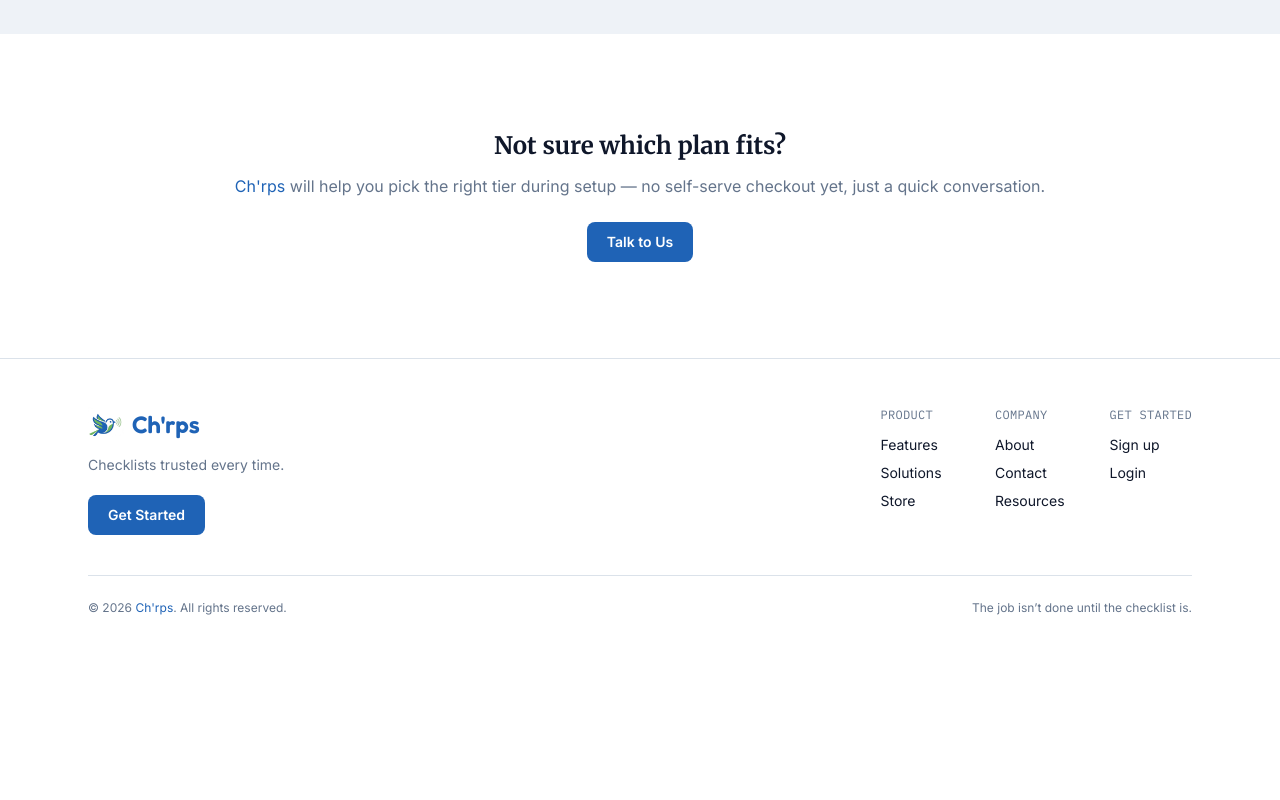
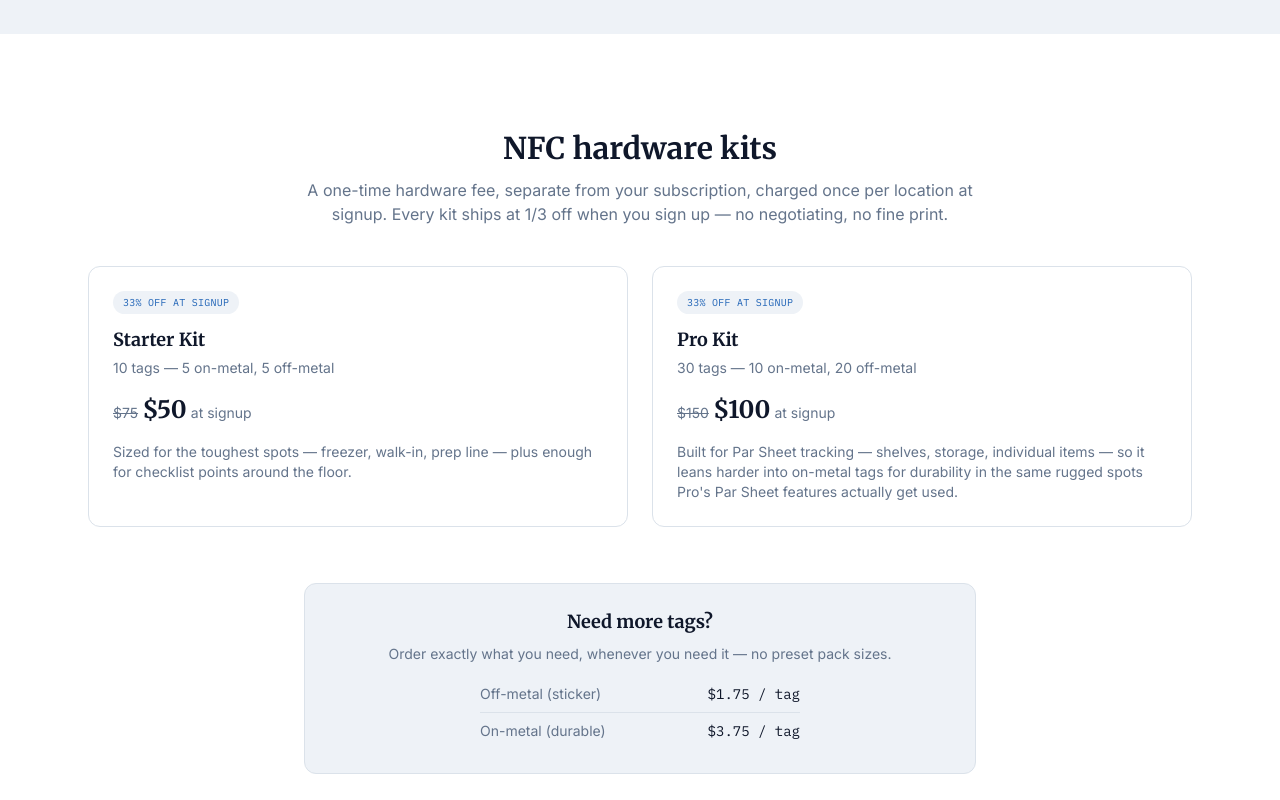
Before and after one commit to BostonBijold/usechrps, a Next.js app: page /pricing in a window 1280 px wide. Shown: the part 1080-1880 px from the top of the page. Before the commit the page ends 1744 px from the top, so only its background shows below. Built offline with nearby package versions, Linux system fonts and the light colour scheme.

Commit message:
Pricing change

```diff
--- a/app/pricing/page.tsx
+++ b/app/pricing/page.tsx
@@ -3,7 +3,7 @@
 import Section from "@/components/Section";
 import Button from "@/components/Button";
 import Brand from "@/components/Brand";
-import { TIERS } from "@/lib/pricing";
+import { TIERS, KITS, REORDER_TAGS } from "@/lib/pricing";
 
 export const metadata: Metadata = {
   title: "Pricing",
@@ -75,6 +75,64 @@
 
       <Section>
         <div className="text-center">
+          <h2 className="font-heading text-3xl font-semibold text-ink">
+            NFC hardware kits
+          </h2>
+          <p className="mx-auto mt-3 max-w-2xl text-muted">
+            A one-time hardware fee, separate from your subscription, charged
+            once per location at signup. Every kit ships at 1/3 off when you
+            sign up — no negotiating, no fine print.
+          </p>
+        </div>
+        <div className="mt-10 grid gap-6 sm:grid-cols-2">
+          {KITS.map((kit) => (
+            <div
+              key={kit.slug}
+              className="flex flex-col rounded-[var(--radius-card)] border border-border bg-white p-6"
+            >
+              <span className="font-data w-fit rounded-[var(--radius-pill)] bg-card px-2.5 py-1 text-[10px] uppercase tracking-wide text-brand">
+                {kit.discountLabel} at signup
+              </span>
+              <h3 className="mt-3 text-lg font-semibold text-ink">
+                {kit.name}
+              </h3>
+              <p className="mt-1 text-sm text-muted">{kit.tagSummary}</p>
+              <p className="mt-4">
+                <span className="text-sm text-muted line-through">
+                  {kit.listPrice}
+                </span>{" "}
+                <span className="font-heading text-2xl font-semibold text-ink">
+                  {kit.signupPrice}
+                </span>
+                <span className="ml-1 text-sm text-muted">at signup</span>
+              </p>
+              <p className="mt-4 flex-1 text-sm text-muted">{kit.blurb}</p>
+            </div>
+          ))}
+        </div>
+
+        <div className="mx-auto mt-14 max-w-2xl rounded-[var(--radius-card)] border border-border bg-card p-6 text-center">
+          <h3 className="text-lg font-semibold text-ink">Need more tags?</h3>
+          <p className="mt-2 text-sm text-muted">
+            Order exactly what you need, whenever you need it — no preset
+            pack sizes.
+          </p>
+          <ul className="mx-auto mt-5 max-w-xs space-y-2 text-sm text-muted">
+            {REORDER_TAGS.map((tag) => (
+              <li
+                key={tag.slug}
+                className="flex items-center justify-between border-b border-border pb-2 last:border-0"
+              >
+                <span>{tag.label}</span>
+                <span className="font-data text-ink">{tag.price}</span>
+              </li>
+            ))}
+          </ul>
+        </div>
+      </Section>
+
+      <Section tightTop>
+        <div className="text-center">
           <h2 className="font-heading text-2xl font-semibold text-ink">
             Not sure which plan fits?
           </h2>
--- a/lib/pricing.ts
+++ b/lib/pricing.ts
@@ -8,6 +8,50 @@
   cta: { label: string; href: string };
   highlight?: boolean;
 };
+
+export type Kit = {
+  slug: string;
+  name: string;
+  tagSummary: string;
+  listPrice: string;
+  signupPrice: string;
+  discountLabel: string;
+  blurb: string;
+};
+
+export const KITS: Kit[] = [
+  {
+    slug: "starter-kit",
+    name: "Starter Kit",
+    tagSummary: "10 tags — 5 on-metal, 5 off-metal",
+    listPrice: "$75",
+    signupPrice: "$50",
+    discountLabel: "33% off",
+    blurb:
+      "Sized for the toughest spots — freezer, walk-in, prep line — plus enough for checklist points around the floor.",
+  },
+  {
+    slug: "pro-kit",
+    name: "Pro Kit",
+    tagSummary: "30 tags — 10 on-metal, 20 off-metal",
+    listPrice: "$150",
+    signupPrice: "$100",
+    discountLabel: "33% off",
+    blurb:
+      "Built for Par Sheet tracking — shelves, storage, individual items — so it leans harder into on-metal tags for durability in the same rugged spots Pro's Par Sheet features actually get used.",
+  },
+];
+
+export type ReorderTag = {
+  slug: string;
+  label: string;
+  price: string;
+};
+
+export const REORDER_TAGS: ReorderTag[] = [
+  { slug: "off-metal", label: "Off-metal (sticker)", price: "$1.75 / tag" },
+  { slug: "on-metal", label: "On-metal (durable)", price: "$3.75 / tag" },
+];
 
 export const TIERS: Tier[] = [
   {
```
